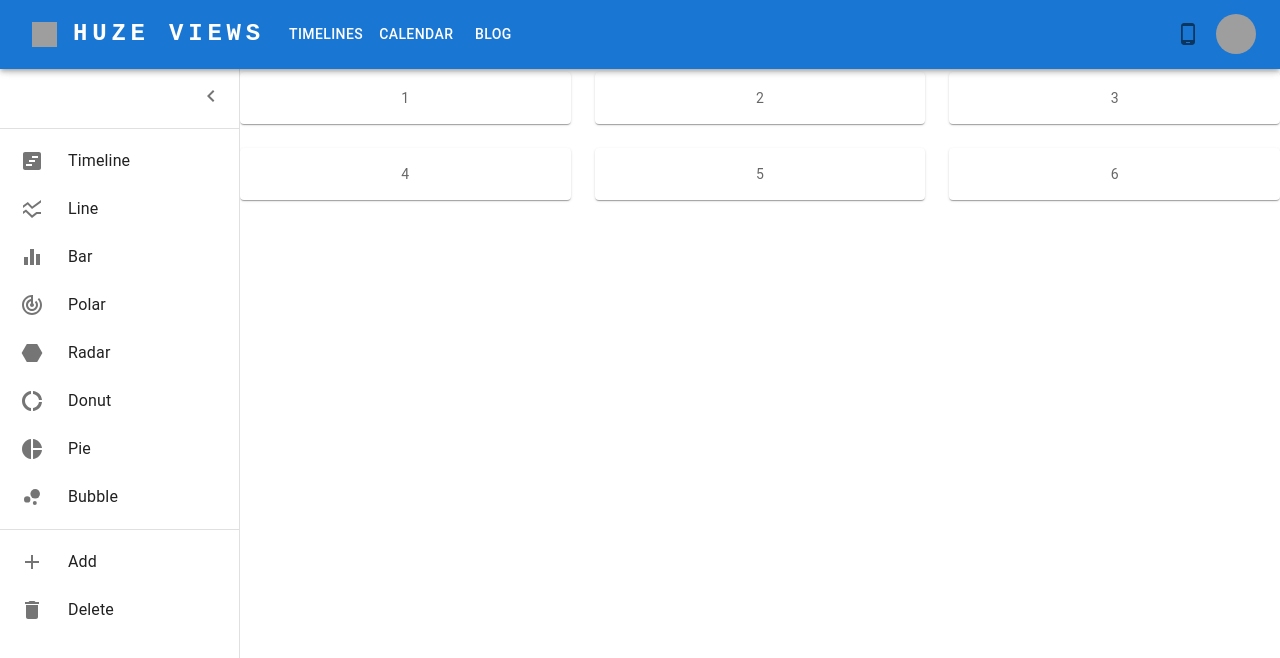
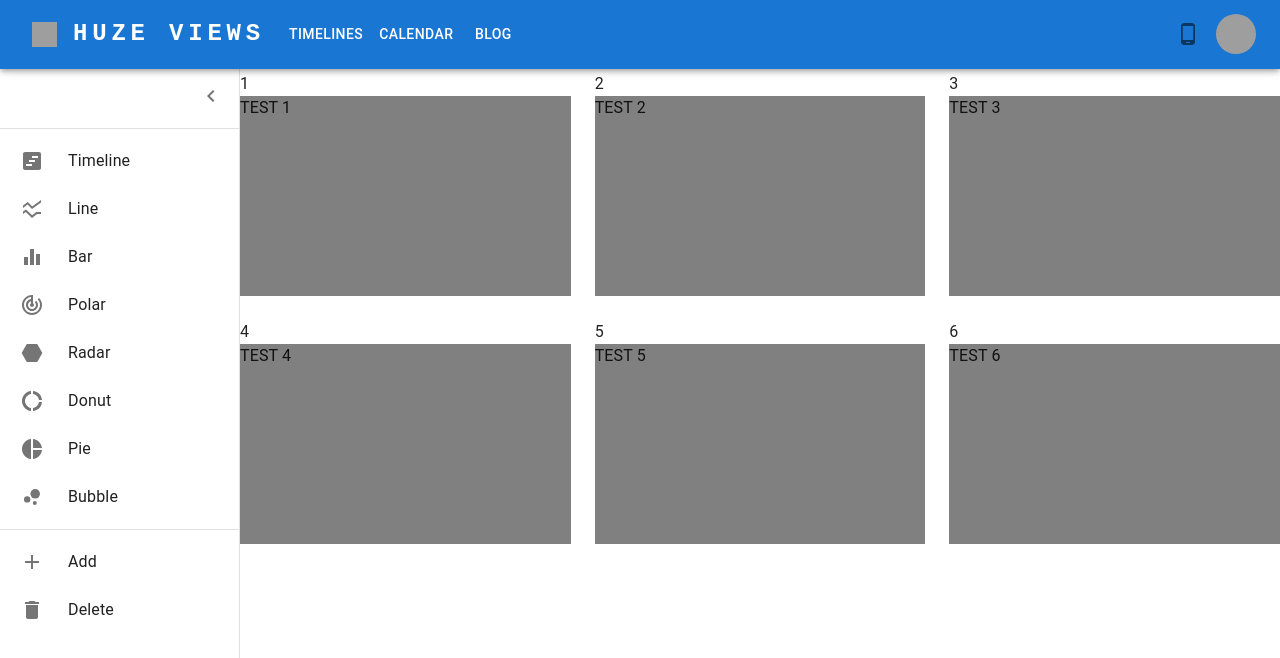
Before and after one commit to al-ex-huze/timelines, a React (Vite) app: page / in a window 1280 px wide. Shown: the top 658 px of the page. Built offline with nearby package versions, Linux system fonts and the light colour scheme; grey boxes are pictures that could not be loaded.

Commit message:
implements basic draggable, sortable items

```diff
--- a/package.json
+++ b/package.json
@@ -11,6 +11,7 @@
   },
   "dependencies": {
     "@dnd-kit/core": "^6.1.0",
+    "@dnd-kit/sortable": "^8.0.0",
     "@emotion/react": "^11.13.3",
     "@emotion/styled": "^11.13.0",
     "@mui/icons-material": "^6.0.2",
--- a/src/App.jsx
+++ b/src/App.jsx
@@ -3,6 +3,20 @@ import * as React from "react";
 import CssBaseline from "@mui/material/CssBaseline";
 
 import Box from "@mui/material/Box";
+
+import {
+    closestCenter,
+    DndContext,
+    MouseSensor,
+    TouchSensor,
+    useSensor,
+    useSensors,
+} from "@dnd-kit/core";
+import {
+    arrayMove,
+    SortableContext,
+    rectSortingStrategy,
+} from "@dnd-kit/sortable";
 
 import AppBarTop from "./components/AppBarTop";
 import DrawerController from "./components/DrawerController";
@@ -25,6 +39,42 @@ const App = (props) => {
         setOpenMobileBottom(false);
     };
 
+    const handleDragStart = (event) => {
+        setActiveId(event.active.id);
+    };
+
+    const handleDragEnd = (event) => {
+        const { active, over } = event;
+
+        if (active.id !== over.id) {
+            setItems((items) => {
+                const oldIndex = items.indexOf(active.id);
+                const newIndex = items.indexOf(over.id);
+
+                return arrayMove(items, oldIndex, newIndex);
+            });
+        }
+
+        setActiveId(null);
+    };
+
+    const handleDragCancel = () => {
+        setActiveId(null);
+    };
+
+    const testItems = [
+        "TEST 1",
+        "TEST 2",
+        "TEST 3",
+        "TEST 4",
+        "TEST 5",
+        "TEST 6",
+    ];
+
+    const [activeId, setActiveId] = React.useState(null);
+    const [items, setItems] = React.useState(testItems);
+    const sensors = useSensors(useSensor(MouseSensor), useSensor(TouchSensor));
+
     return (
         <>
             <Box sx={{ display: "flex" }}>
@@ -32,19 +82,32 @@ const App = (props) => {
                 <AppBarTop
                     forceMobile={forceMobile}
                     setForceMobile={setForceMobile}
-                    openMobileBottom={openMobileBottom}
                     handleBottomDrawerOpen={handleBottomDrawerOpen}
                     handleBottomDrawerClose={handleBottomDrawerClose}
+                    openMobileBottom={openMobileBottom}
                 />
                 <DrawerController
+                    forceMobile={forceMobile}
                     open={open}
                     setOpen={setOpen}
-                    forceMobile={forceMobile}
                     openMobileBottom={openMobileBottom}
                     setOpenMobileBottom={setOpenMobileBottom}
                     toggleBottomDrawer={toggleBottomDrawer}
                 />
-                <Timelines />
+                <DndContext
+                    collisionDetection={closestCenter}
+                    onDragStart={handleDragStart}
+                    onDragEnd={handleDragEnd}
+                    onDragCancel={handleDragCancel}
+                    sensors={sensors}
+                >
+                    <SortableContext
+                        items={items}
+                        strategy={rectSortingStrategy}
+                    >
+                        <Timelines activeId={activeId} items={items} />
+                    </SortableContext>
+                </DndContext>
             </Box>
         </>
     );
--- /dev/null
+++ b/src/components/Draggable.jsx
@@ -0,0 +1,21 @@
+import React from "react";
+import { useDraggable } from "@dnd-kit/core";
+
+const Draggable = (props) => {
+    const { attributes, listeners, setNodeRef, transform } = useDraggable({
+        id: props.id,
+    });
+    const style = transform
+        ? {
+              transform: `translate3d(${transform.x}px, ${transform.y}px, 0)`,
+          }
+        : undefined;
+
+    return (
+        <button ref={setNodeRef} style={style} {...listeners} {...attributes}>
+            {props.children}
+        </button>
+    );
+};
+
+export default Draggable;
--- /dev/null
+++ b/src/components/DraggableItem.jsx
@@ -0,0 +1,25 @@
+import React, { forwardRef } from "react";
+
+const DraggableItem = forwardRef(
+    ({ uniqueName, index, faded, style, ...props }, ref) => {
+        const inlineStyles = {
+            opacity: faded ? "0.2" : "1",
+            transformOrigin: "0 0",
+            height: index === 0 ? 200 : 200,
+            gridRowStart: index === 0 ? "span 2" : null,
+            gridColumnStart: index === 0 ? "span 2" : null,
+            backgroundSize: "cover",
+            backgroundPosition: "center",
+            backgroundColor: "grey",
+            ...style,
+        };
+
+        return (
+            <div ref={ref} style={inlineStyles} {...props}>
+                {uniqueName}
+            </div>
+        );
+    }
+);
+
+export default DraggableItem;
--- /dev/null
+++ b/src/components/Droppable.jsx
@@ -0,0 +1,19 @@
+import React from "react";
+import { useDroppable } from "@dnd-kit/core";
+
+const Droppable = (props) => {
+    const { isOver, setNodeRef } = useDroppable({
+        id: props.id,
+    });
+    const style = {
+        color: isOver ? "green" : undefined,
+    };
+
+    return (
+        <div ref={setNodeRef} style={style}>
+            {props.children}
+        </div>
+    );
+};
+
+export default Droppable;
--- /dev/null
+++ b/src/components/SortableItem.jsx
@@ -0,0 +1,34 @@
+import React from "react";
+import { useSortable } from "@dnd-kit/sortable";
+import { CSS } from "@dnd-kit/utilities";
+
+import DraggableItem from "./DraggableItem";
+
+const SortableItem = (props) => {
+    const sortable = useSortable({ id: props.uniqueName });
+    const {
+        attributes,
+        listeners,
+        isDragging,
+        setNodeRef,
+        transform,
+        transition,
+    } = sortable;
+
+    const style = {
+        transform: CSS.Transform.toString(transform),
+        transition,
+    };
+
+    return (
+        <DraggableItem
+            ref={setNodeRef}
+            style={style}
+            {...props}
+            {...attributes}
+            {...listeners}
+        />
+    );
+};
+
+export default SortableItem
--- a/src/components/Timelines.jsx
+++ b/src/components/Timelines.jsx
@@ -1,11 +1,17 @@
 import * as React from "react";
 
-import Container from "@mui/material/Container";
 import Box from "@mui/material/Box";
 import { experimentalStyled as styled } from "@mui/material/styles";
 import Grid from "@mui/material/Grid2";
 import Paper from "@mui/material/Paper";
 
+import { DragOverlay } from "@dnd-kit/core";
+1;
+import Draggable from "./Draggable";
+import Droppable from "./Droppable";
+
+import SortableItem from "./SortableItem";
+import DraggableItem from "./DraggableItem";
 
 const Item = styled(Paper)(({ theme }) => ({
     backgroundColor: "#fff",
@@ -16,14 +22,20 @@ const Item = styled(Paper)(({ theme }) => ({
     ...theme.applyStyles("dark", {
         backgroundColor: "#1A2027",
     }),
-    height:"100%"
 }));
 
 const Offset = styled("div")(({ theme }) => theme.mixins.toolbar);
 
-const Timelines = () => {
+const Timelines = ({ activeId, items }) => {
     return (
-        <Box sx={{ flexGrow: 1, height:"100vh", display:"flex", flexDirection:"column" }} >
+        <Box
+            sx={{
+                flexGrow: 1,
+                height: "100vh",
+                display: "flex",
+                flexDirection: "column",
+            }}
+        >
             <Offset sx={{ mb: 1 }} />
             <Grid
                 container
@@ -31,13 +43,25 @@ const Timelines = () => {
                 columns={{ xs: 4, sm: 8, md: 12 }}
                 display="flex"
                 alignItems="stretch"
-
             >
-                {Array.from(Array(6)).map((_, index) => (
+                {items.map((uniqueName, index) => (
                     <Grid key={index} size={{ xs: 2, sm: 4, md: 4 }}>
-                        <Item>{index + 1}</Item>
+                        {index + 1}
+                        <SortableItem
+                            key={uniqueName}
+                            uniqueName={uniqueName}
+                            index={index}
+                        />
                     </Grid>
                 ))}
+                <DragOverlay adjustScale={true}>
+                    {activeId ? (
+                        <DraggableItem
+                            uniqueName={activeId}
+                            index={items.indexOf(activeId)}
+                        />
+                    ) : null}
+                </DragOverlay>
             </Grid>
         </Box>
     );
```
Also changed, not shown: src/main.jsx (+8 -8 lines), 1 other file (tests, documents, lock files or other folders).
